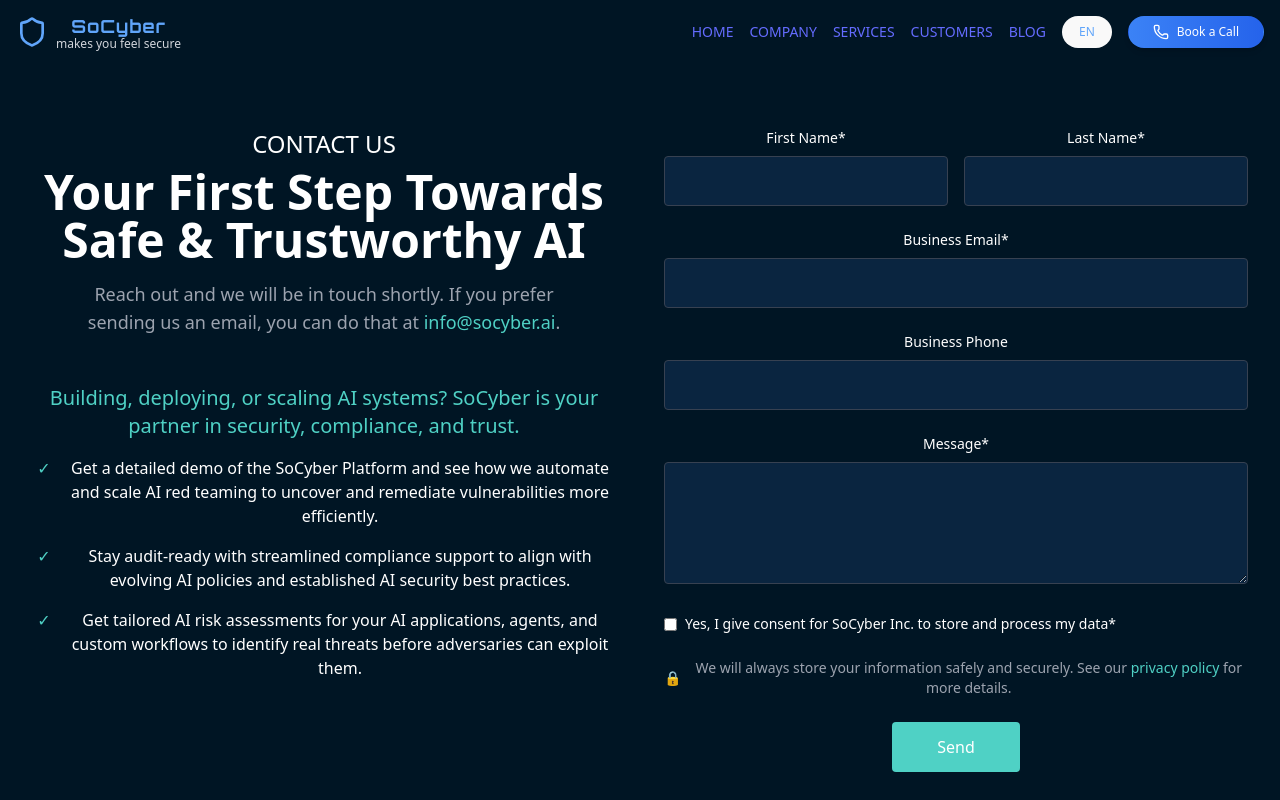
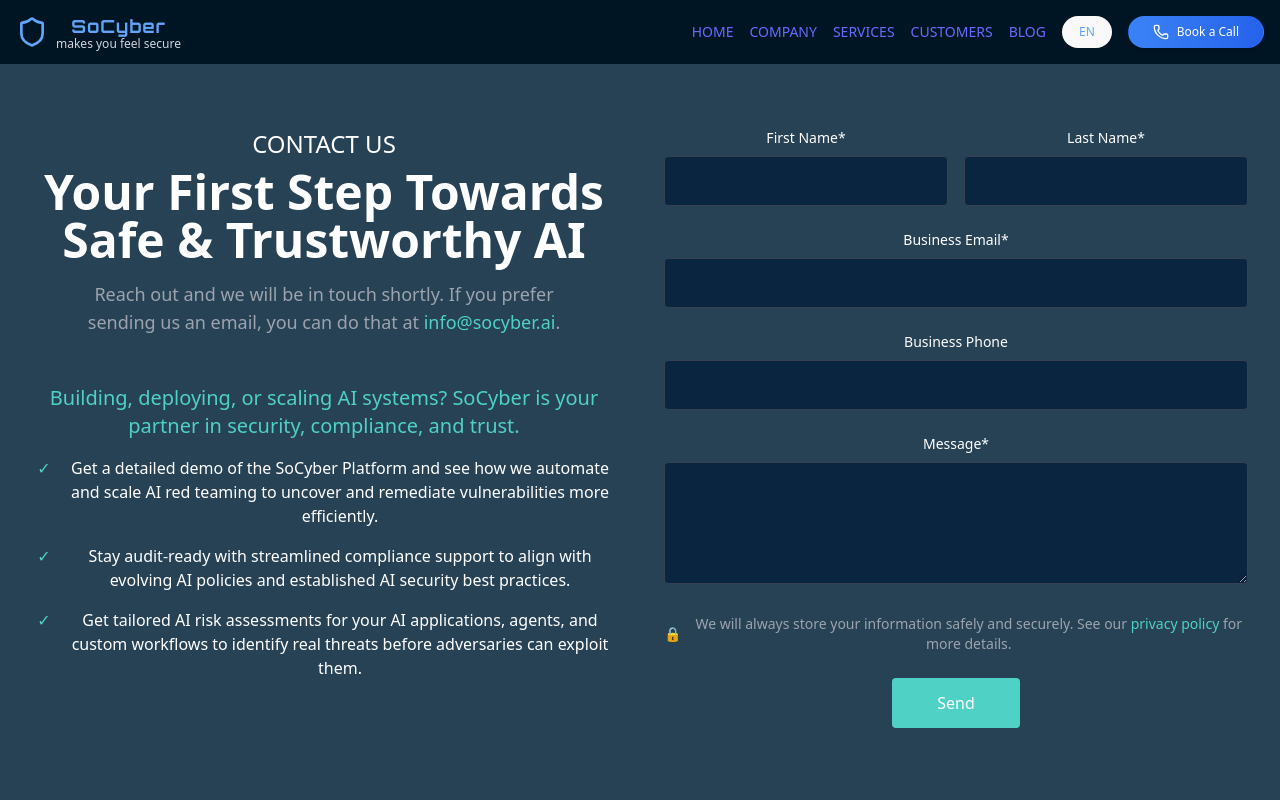
Before and after one commit to NikolaSirakov2/SoCyber, a React (Vite) app: page /contact in a window 1280 px wide. Shown: the top 800 px of the page. Built offline with nearby package versions, Linux system fonts and the light colour scheme.

Commit message:
Add .env file for API key configuration

```diff
--- a/src/pages/ContactPage.tsx
+++ b/src/pages/ContactPage.tsx
@@ -39,7 +39,7 @@
   };
 
   return (
-    <div className="min-h-screen bg-[#001524] text-white py-16 px-4 sm:px-6 lg:px-8">
+    <div className="min-h-screen bg-[#274255] text-white py-16 px-4 sm:px-6 lg:px-8">
       <div className="max-w-7xl mx-auto">
         <div className="grid grid-cols-1 lg:grid-cols-2 gap-12">
           {/* Left Column - Content */}
@@ -180,22 +180,6 @@
                 />
               </div>
 
-              <div className="flex items-start gap-2">
-                <input
-                  type="checkbox"
-                  id="consent"
-                  name="consent"
-                  checked={formData.consent}
-                  onChange={handleChange}
-                  className="mt-1"
-                  required
-                />
-                <label htmlFor="consent" className="text-sm">
-                  Yes, I give consent for SoCyber Inc. to store and process my
-                  data*
-                </label>
-              </div>
-
               <div className="flex items-center gap-2 text-sm text-gray-400">
                 <span className="text-[#4FD1C5]">🔒</span>
                 <p>
```
Also changed, not shown: 1 other file (tests, documents, lock files or other folders).
